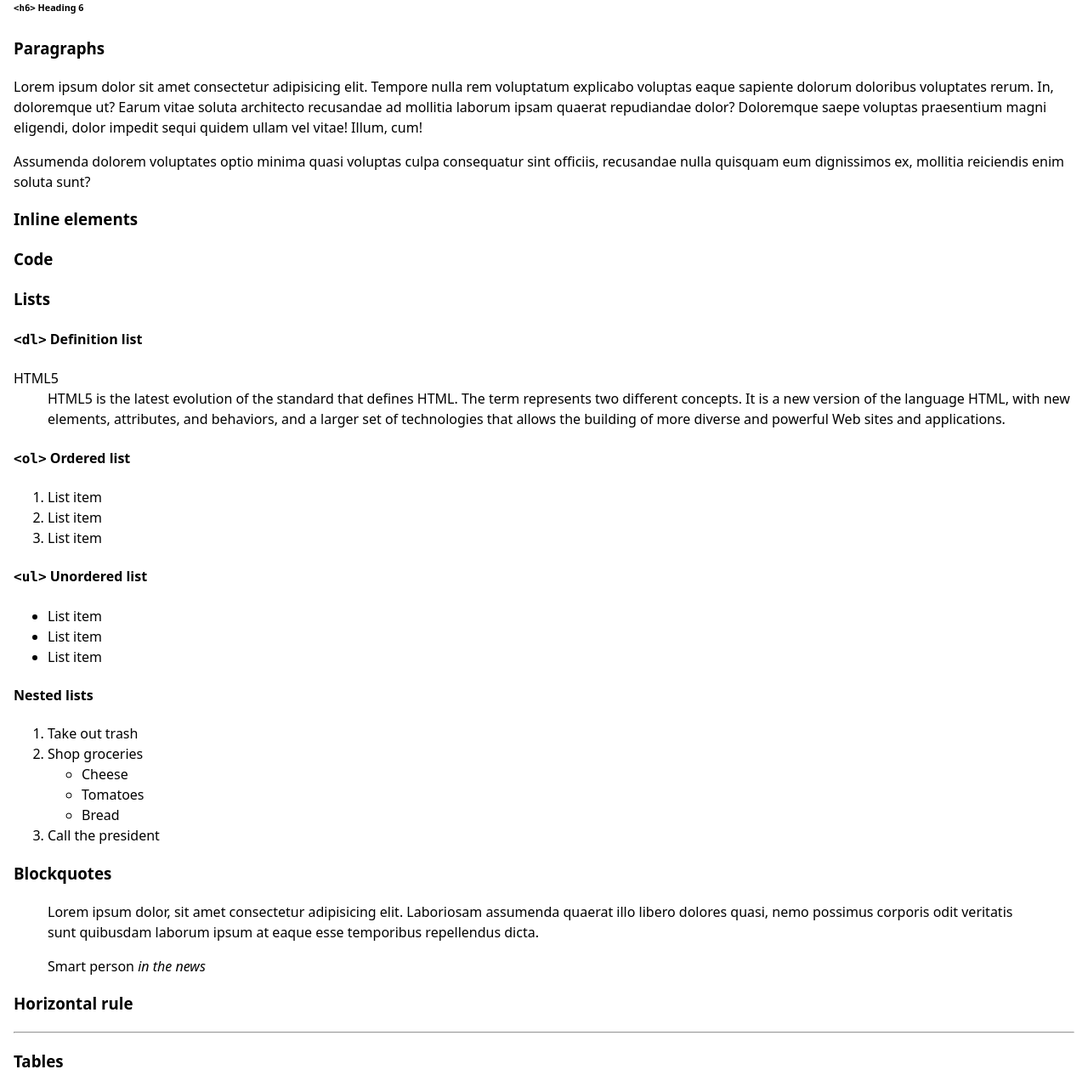
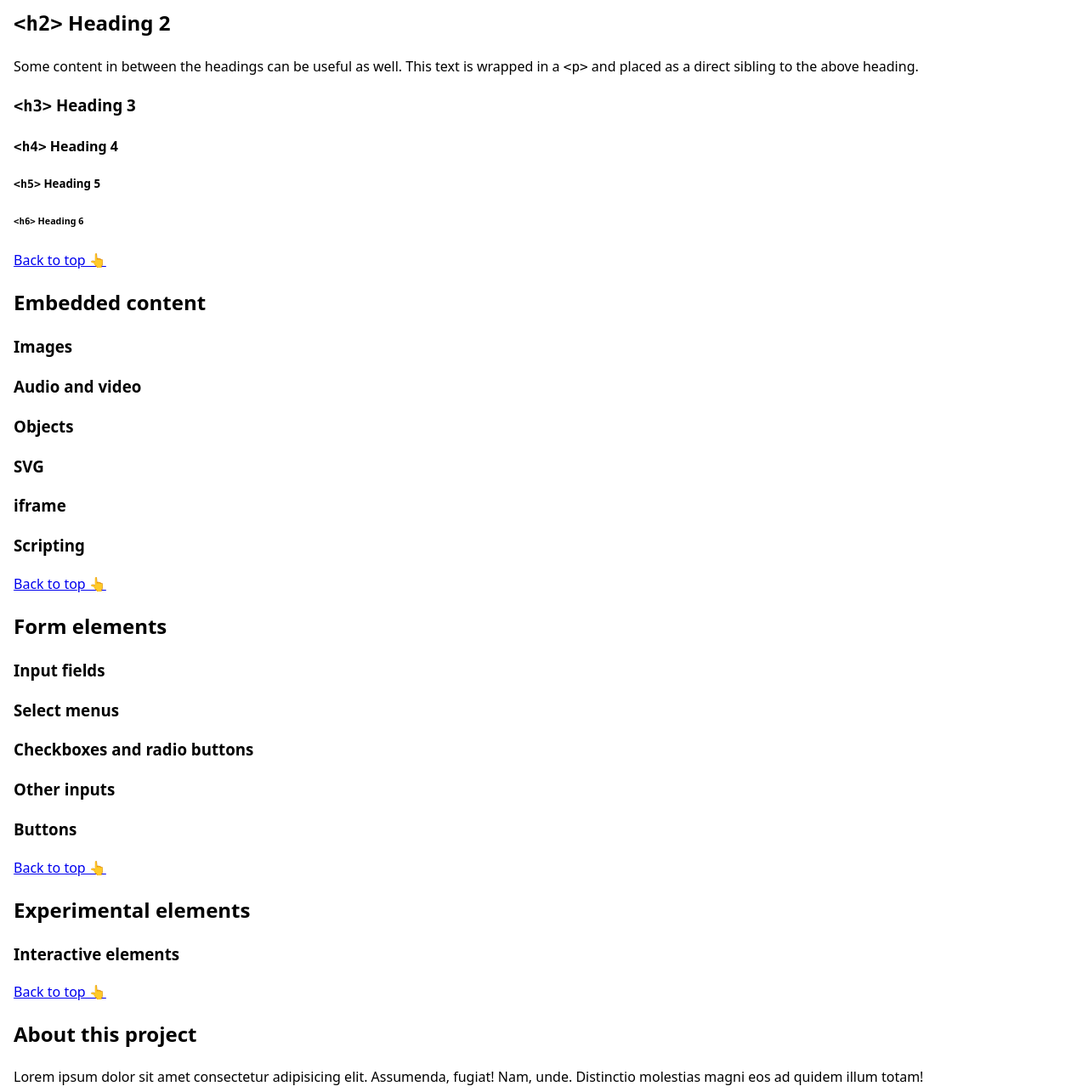
Before and after one commit to alexandersandberg/html5-elements-tester, a plain HTML site: page index.html in a window 1280 px wide. Shown: the part 744-2029 px from the top of the page at 85% size. Drawn offline with Linux system fonts and the light colour scheme.

Commit message:
Clean-up

```diff
--- a/index.html
+++ b/index.html
@@ -8,29 +8,42 @@
   <link rel="stylesheet" href="equalize.min.css">
 </head>
 <body>
+  <a href="#nav">Skip to navigation</a>
   <a href="#main">Skip to main content</a>
 
   <header>
+    <span>[Tagline] A project by Alexander Sandberg</span>
     <h1>HTML5 elements tester</h1>
+    <span>[Subtitle] A page containing HTML elements that you can use for testing purposes</span>
     <p>Note: You can toggle CSS by pressing 'c' on your keyboard.</p>
   </header>
 
-  <nav>
+  <nav id="nav">
+    <h2>Navigation</h2>
     <ul>
-      <li><a href="#ch1">Text and typography</a></li>
-      <li><a href="#ch2">Embedded content</a></li>
-      <li><a href="#ch3">Form elements</a></li>
-      <li><a href="#ch4">Experimental elements</a></li>
+      <li><a href="#ch1">Sections</a></li>
+      <li><a href="#ch2">Grouping content</a></li>
+      <li><a href="#ch3">Text-level semantics</a></li>
+      <li><a href="#ch4">Edits</a></li>
+      <li><a href="#ch5">Embedded content</a></li>
+      <li><a href="#ch6">Tabular data</a></li>
+      <li><a href="#ch7">Forms</a></li>
+      <li><a href="#ch8">Interactive elements</a></li>
+      <li><a href="#ch9">Scripting</a></li>
     </ul>
   </nav>
 
   <main id="main">
     <section id="ch1">
       <header>
-        <span>Tagline</span>
-        <h2>Text and typography</h2>
-        <span>Subtitle</span>
+        <h2>Sections</h2>
       </header>
+
+      <article>
+        <header>
+          <h3>Semantic structure</h3>
+        </header>
+      </article>
 
       <article>
         <header>
@@ -43,98 +56,11 @@
         -->
         <h1><code>&lt;h1&gt;</code> Heading 1</h1>
         <h2><code>&lt;h2&gt;</code> Heading 2</h2>
+        <p>Some content in between the headings can be useful as well. This text is wrapped in a <code>&lt;p&gt;</code> and placed as a direct sibling to the above heading.</p>
         <h3><code>&lt;h3&gt;</code> Heading 3</h3>
         <h4><code>&lt;h4&gt;</code> Heading 4</h4>
         <h5><code>&lt;h5&gt;</code> Heading 5</h5>
         <h6><code>&lt;h6&gt;</code> Heading 6</h6>
-      </article>
-
-      <article>
-        <header>
-          <h3>Paragraphs</h3>
-        </header>
-
-        <p>Lorem ipsum dolor sit amet consectetur adipisicing elit. Tempore nulla rem voluptatum explicabo voluptas eaque sapiente dolorum doloribus voluptates rerum. In, doloremque ut? Earum vitae soluta architecto recusandae ad mollitia laborum ipsam quaerat repudiandae dolor? Doloremque saepe voluptas praesentium magni eligendi, dolor impedit sequi quidem ullam vel vitae! Illum, cum!</p>
-        <p>Assumenda dolorem voluptates optio minima quasi voluptas culpa consequatur sint officiis, recusandae nulla quisquam eum dignissimos ex, mollitia reiciendis enim soluta sunt?</p>
-      </article>
-
-      <article>
-        <header>
-          <h3>Inline elements</h3>
-        </header>
-
-
-      </article>
-
-      <article>
-        <header>
-          <h3>Code</h3>
-        </header>
-
-
-      </article>
-
-      <article>
-        <header>
-          <h3>Lists</h3>
-        </header>
-
-        <h4><code>&lt;dl&gt;</code> Definition list</h4>
-        <dl>
-          <dt>HTML5</dt>
-          <dd>HTML5 is the latest evolution of the standard that defines HTML. The term represents two different concepts. It is a new version of the language HTML, with new elements, attributes, and behaviors, and a larger set of technologies that allows the building of more diverse and powerful Web sites and applications.</dd>
-        </dl>
-        <h4><code>&lt;ol&gt;</code> Ordered list</h4>
-        <ol>
-          <li>List item</li>
-          <li>List item</li>
-          <li>List item</li>
-        </ol>
-        <h4><code>&lt;ul&gt;</code> Unordered list</h4>
-        <ul>
-          <li>List item</li>
-          <li>List item</li>
-          <li>List item</li>
-        </ul>
-        <h4>Nested lists</h4>
-        <ol>
-          <li>Take out trash</li>
-          <li>Shop groceries
-            <ul>
-              <li>Cheese</li>
-              <li>Tomatoes</li>
-              <li>Bread</li>
-            </ul>
-          </li>
-          <li>Call the president</li>
-        </ol>
-      </article>
-
-      <article>
-        <header>
-          <h3>Blockquotes</h3>
-        </header>
-
-        <blockquote>
-          <p>Lorem ipsum dolor, sit amet consectetur adipisicing elit. Laboriosam assumenda quaerat illo libero dolores quasi, nemo possimus corporis odit veritatis sunt quibusdam laborum ipsum at eaque esse temporibus repellendus dicta.</p>
-          <footer>Smart person <cite>in the news</cite></footer>
-        </blockquote>
-      </article>
-
-      <article>
-        <header>
-          <h3>Horizontal rule</h3>
-        </header>
-
-        <hr>
-      </article>
-
-      <article id="ch1-8">
-        <header>
-          <h3>Tables</h3>
-        </header>
-
-
       </article>
 
       <footer>
```
